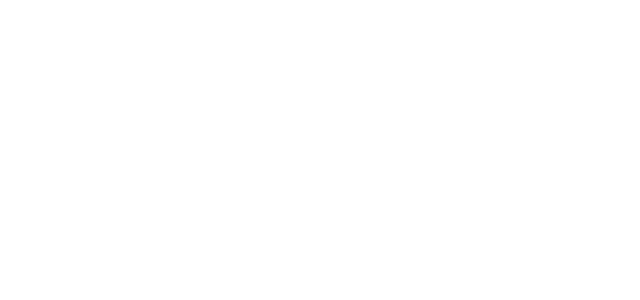
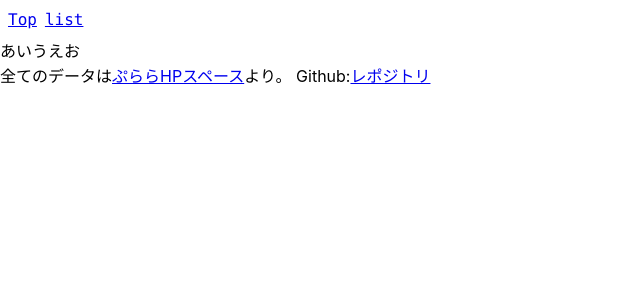
Before and after one commit to fushihara/plala-archive, a Next.js app: page / in a window 1280 px wide. Before the commit this address had no page. Shown: the top 300 px of the page, without its empty margins (0-640 px from the left). Built offline with nearby package versions, Linux system fonts and the light colour scheme.

Commit message:
Enhance application functionality by adding a build script, updating layout with navigation links, and improving URL filtering in database queries

```diff
--- a/package.json
+++ b/package.json
@@ -2,6 +2,7 @@
   "main": "",
   "scripts": {
     "start": "tsx --env-file-if-exists=.env ./src/index.ts",
+    "build-ssg":"next build --debug",
     "test": "vitest run"
   },
   "type": "module",
--- a/src/app/layout.tsx
+++ b/src/app/layout.tsx
@@ -1,14 +1,23 @@
 import type { Metadata } from "next";
 import "./globals.css";
+import Link2 from "./_pagenation/link2";
 
 export const metadata: Metadata = {
-  title: "Title",
+  title: "ぷららHPスペース アーカイブ",
 };
 export default function RootLayout({ children, }: Readonly<{ children: React.ReactNode; }>) {
   return (
     <html lang="ja">
       <body className={``} >
+        <div className="container mx-auto font-mono flex gap-2 p-2">
+          <Link2 className="reset" href="/">Top</Link2>
+          <Link2 className="reset" href="/list/has-contents-page-1">list</Link2>
+        </div>
         {children}
+        <div>
+          全てのデータは<a href="https://www.plala.or.jp/" target="_blank" className="reset">ぷららHPスペース</a>より。
+          Github:<a href="https://github.com/fushihara/xxxx" target="_blank" className="reset">レポジトリ</a>
+        </div>
       </body>
     </html>
   );
--- a/src/app/list/[listId]/page.tsx
+++ b/src/app/list/[listId]/page.tsx
@@ -2,14 +2,12 @@
 import { ClientTable } from "./_clientTable";
 import { PageBuilder } from "./_pageBuilder";
 let count = 0;
+await dbInstance.init();
 export default async function Page({ params, searchParams }: {
   params: Promise<{ listId: string }> // url の /hoge/[kage]/ のkageの部分。
   searchParams: Promise<{ [key: string]: string | string[] | undefined }> // url の page?hoge=kage のhogekageの部分
 }) {
   const pageId = (await params).listId;
-  console.log(`count:${count++}`);
-  console.log(`params:${pageId}`);
-  await dbInstance.init();
   const ins = new PageBuilder(dbInstance);
   const listItem = await ins.getPlalaHpList({ pageId: pageId });
   return <div className="container mx-auto font-mono">
@@ -17,7 +15,6 @@
   </div>;
 }
 export async function generateStaticParams() {
-  console.log(`count:${count++}`);
   await dbInstance.init();
   const ins = new PageBuilder(dbInstance);
   const result = await ins.getPageStaticData().then(r => r.map(i => {
--- a/src/app/page.tsx
+++ b/src/app/page.tsx
@@ -2,7 +2,7 @@
 
 
 export default async function Page() {
-  redirect("/list/has-contents-page-1");
+  //redirect("/list/has-contents-page-1");
   return (
     <div className="container mx-auto font-mono">
       あいうえお
--- a/src/db.ts
+++ b/src/db.ts
@@ -68,6 +68,9 @@
 export class Database {
   private db!: Kysely<DbType>;
   async init() {
+    if (this.db != null) {
+      return;
+    }
     this.db = new Kysely<DbType>({
       dialect: new SqliteDialect({ database: new SQLite("database.db") }),
       // log(event): void {
@@ -375,7 +378,8 @@
       .where("base_url", "=", baseUrl)
       .orderBy("child_url")
       .execute()
-      .then(r => r.map(i => i.child_url));
+      // http://example.com/a////////b.html の様なURL混入の対策でフィルタリング
+      .then(r => r.map(i => i.child_url).filter(u => new URL(u).pathname.includes("//") == false));
     return allDatas;
   }
 }
```
Also changed, not shown: 1 other file (tests, documents, lock files or other folders).
